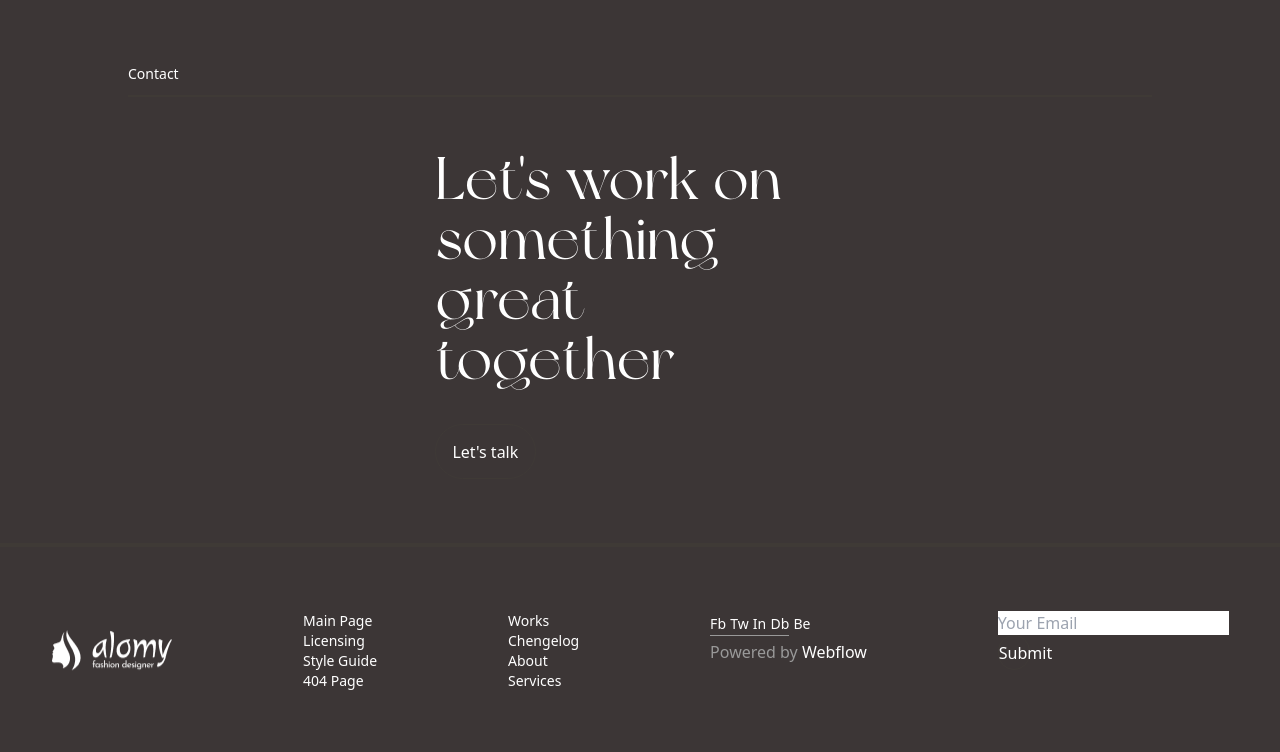
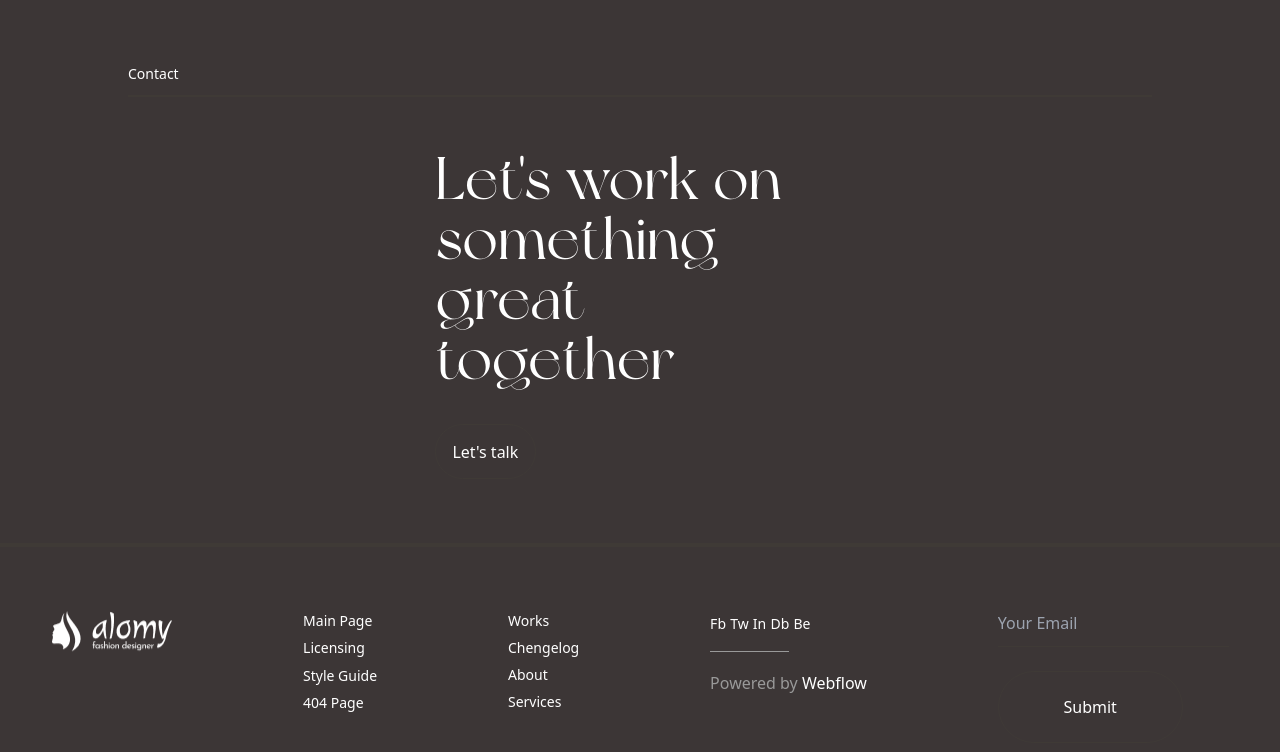
Before and after one commit to YvonneJL/Alomy, a plain HTML site: page index.html in a window 1280 px wide. Shown: the part 7224-7976 px from the top of the page. Drawn offline with nearby package versions, Linux system fonts and the light colour scheme.

Commit message:
finished

```diff
--- a/index.html
+++ b/index.html
@@ -255,7 +255,7 @@
                 </div>
             </article>
         </section>
-        <section class=" m-universal-m bg-[url('./assets/img/lol.jpeg')] bg-no-repeat object-cover ">
+        <section class="mb-[5%] bg-[url('./assets/img/sparkler.gif')] bg-no-repeat bg-cover">
           <article class="flex flex-col justify-end items-end gap-[5%] h-[90vh] pb-[5%]">
             <div class="w-[50%] h-[1px] bg-my-white mt-[2%] mr-[5%]"></div>
             <div class="flex items-center gap-[5%] w-[50%]">
@@ -285,33 +285,33 @@
         </section>
     </main>
     <footer class="flex justify-between border-t-4 border-grey-border px-[4%] py-[5%]">
-        <img class="object-contain" src="./assets/img/alomy.png" alt="alomy-logo">
+        <img class="object-contain self-start" src="./assets/img/alomy.png" alt="alomy-logo">
         <article class="flex flex-col">
-            <a href="">Main Page</a>
-            <a href="">Licensing</a>
-            <a href="">Style Guide</a>
-            <a href="">404 Page</a>
+            <a class="pb-[10%]" href="">Main Page</a>
+            <a class="pb-[10%]" href="">Licensing</a>
+            <a class="pb-[10%]" href="">Style Guide</a>
+            <a class="pb-[10%]" href="">404 Page</a>
         </article>
         <article class="flex flex-col">
-            <a href="">Works</a>
-            <a href="">Chengelog</a>
-            <a href="">About</a>
-            <a href="">Services</a>
+            <a class="pb-[10%]" href="">Works</a>
+            <a class="pb-[10%]" href="">Chengelog</a>
+            <a class="pb-[10%]" href="">About</a>
+            <a class="pb-[10%]" href="">Services</a>
         </article>
         <article class="flex flex-col">
-            <div>
+            <div class="pb-[10%]">
                 <a href="">Fb</a>
                 <a href="">Tw</a>
                 <a href="">In</a>
                 <a href="">Db</a>
                 <a href="">Be</a>
             </div>
-            <div class="w-[50%] h-[1px] bg-my-grey"></div>
+            <div class="w-[50%] h-[1px] bg-my-grey mb-[10%]"></div>
             <p>Powered by <span class="text-my-white">Webflow</span></p>
         </article>
         <article class="flex flex-col">
-            <input type="email" name="email" id="email" placeholder="Your Email">
-            <button type="submit">Submit</button>
+            <input class="mb-[10%] bg-transparent border-b-[1px] border-grey-border pb-[5%]" type="email" name="email" id="email" placeholder="Your Email">
+            <button class="w-[80%] py-[10%]" type="submit">Submit</button>
         </article>
     </footer>
 </body>
```
